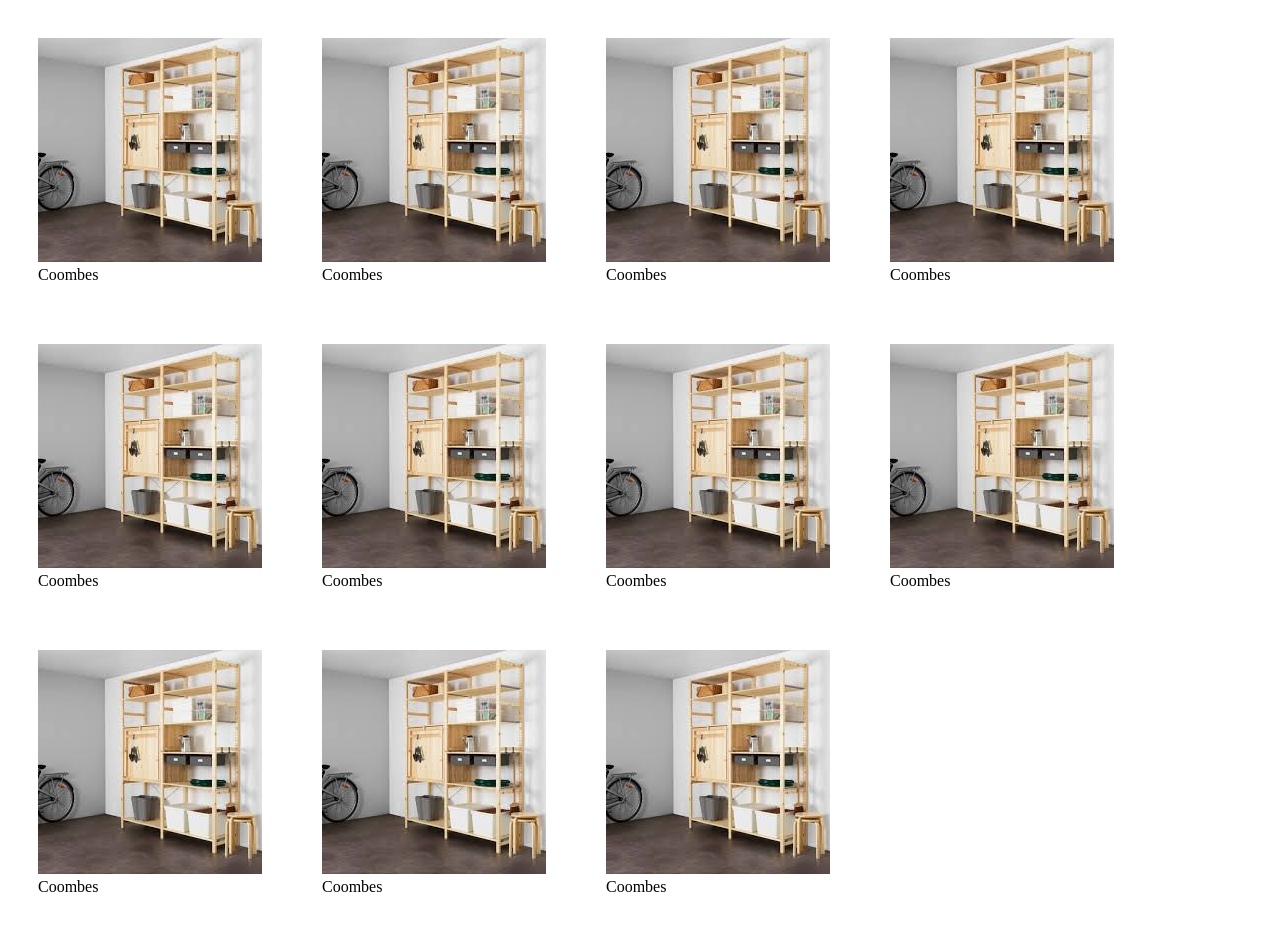
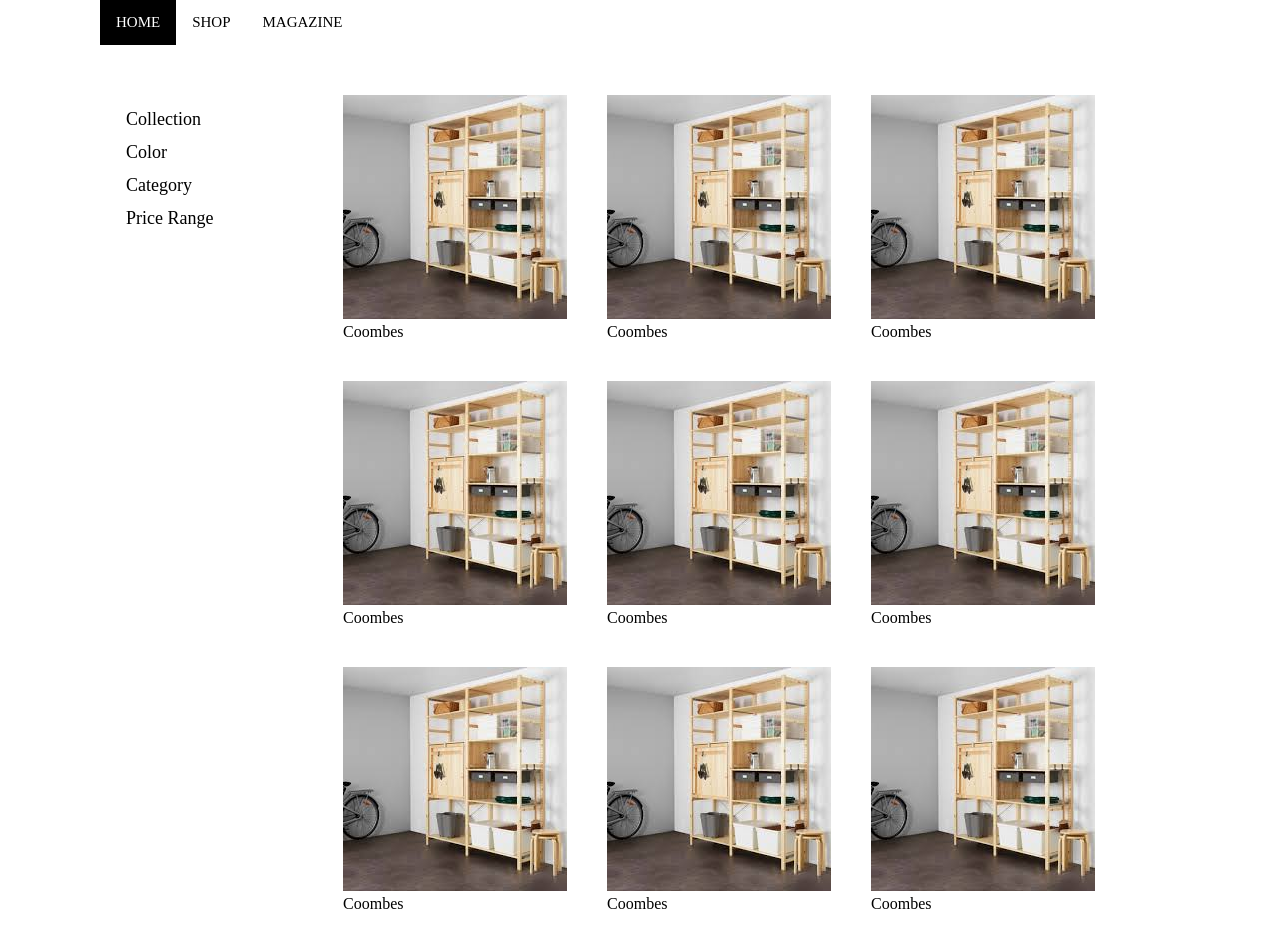
Before and after one commit to sirisindhu/Single-page-application, a plain HTML site: page index.html in a window 1280 px wide. Shown: the top 936 px of the page. Drawn offline with Linux system fonts and the light colour scheme.

Commit message:
styling adjustment

```diff
--- a/index.html
+++ b/index.html
@@ -8,12 +8,20 @@
     <link rel="stylesheet" href="style.css" type="text/css">
 </head>
 <body>
-<div class="top-bar">
-</div>
-<div class="header">
-</div>
+  <div class="topnav">
+    <a class="active" href="#">Home</a>
+    <a href="#">Shop</a>
+    <a href="#">Magazine</a>
+  </div>
 
-<div class="content"  id="display">
+
+<div class="content">
+  <div class="sidenav">
+    <a href="#">Collection</a>
+    <a href="#">Color</a>
+    <a href="#">Category</a>
+    <a href="#">Price Range</a>
+  </div>
   <div class="gallery">
       <div class="gallery-item">
         <img src="images/1.jpg" alt="Coombes">
@@ -50,6 +58,7 @@
         <img src="images/1.jpg" alt="Coombes">
         <div class="desc">Coombes</div>
   </div>
+
 </div>
 
 
--- a/style.css
+++ b/style.css
@@ -1,8 +1,72 @@
+body {
+    margin: 0 100px;
+}
+.topnav {
+    overflow: hidden;
+    background-color: white;
+    margin-bottom: 30px;
+  }
+
+  .topnav a {
+    float: left;
+    color: black;
+    text-align: center;
+    padding: 14px 16px;
+    text-decoration: none;
+    font-size: 15px;
+    text-transform: uppercase;
+  }
+
+  .topnav a:hover {
+    background-color: #ddd;
+    color: black;
+  }
+
+  .topnav a.active {
+    background-color: black;
+    color: white;
+  }
+.content {
+    display: flex;
+}
 .gallery {
     display: flex;
     flex-wrap: wrap;
 }
 
 .gallery-item {
-    padding: 30px;
+    padding: 20px;
 }
+
+  .sidenav {
+    width: 70%;
+    position: relative;
+    z-index: 1;
+    top: 20px;
+    left: 10px;
+    overflow-x: hidden;
+    padding: 8px 0;
+  }
+
+  .sidenav a {
+    padding: 6px 8px 6px 16px;
+    text-decoration: none;
+    font-size: 18px;
+    color: black;
+    display: block;
+  }
+
+  .sidenav a:hover {
+    color: #064579;
+  }
+
+  .main {
+    margin-left: 140px;
+    font-size: 28px;
+    padding: 0px 10px;
+  }
+
+  @media screen and (max-height: 450px) {
+    .sidenav {padding-top: 15px;}
+    .sidenav a {font-size: 18px;}
+  }
```
